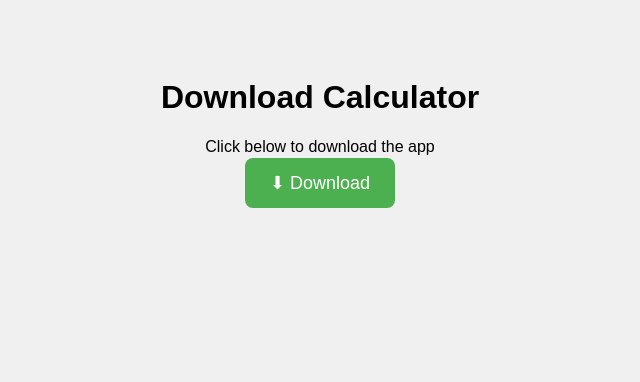
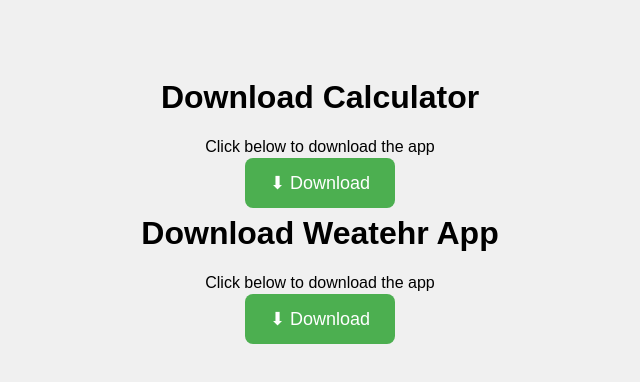
Before and after one commit to Shashwat-2302/KrateCalc, a plain HTML site: page index.html in a window 1280 px wide. Shown: the whole page, without its empty margins (320-960 px from the left). Drawn offline with Linux system fonts and the light colour scheme.

Commit message:
index.html

```diff
--- a/index.html
+++ b/index.html
@@ -13,5 +13,8 @@
   <h1>Download Calculator</h1>
   <p>Click below to download the app</p>
   <a class="btn" href="https://github.com/Shashwat-2302/KrateCalc/releases/download/v1.0/calc_gui.exe">⬇ Download</a>
+  <h1>Download Weatehr App</h1>
+  <p>Click below to download the app</p>
+  <a class="btn" href="https://github.com/Shashwat-2302/KrateCalc/releases/download/Wv1.0/weather_app.exe">⬇ Download</a>
 </body>
 </html>
```
